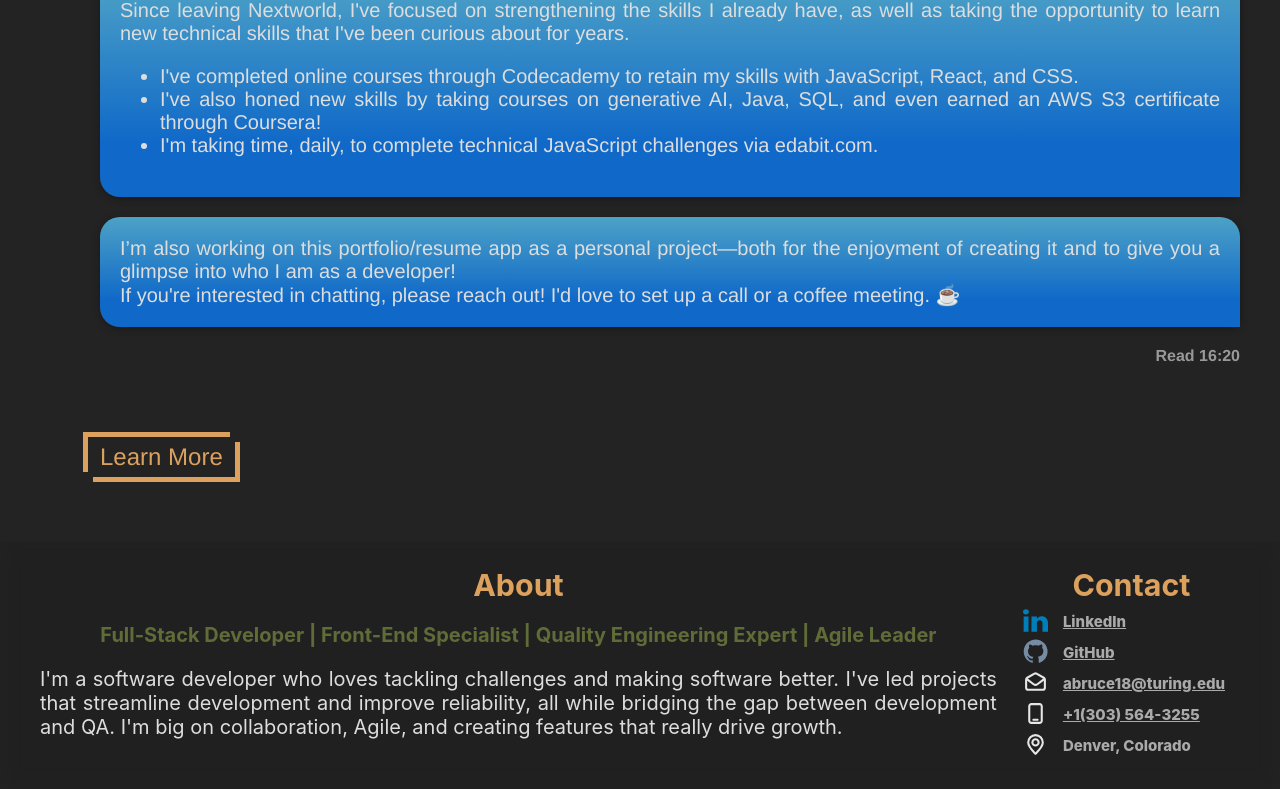
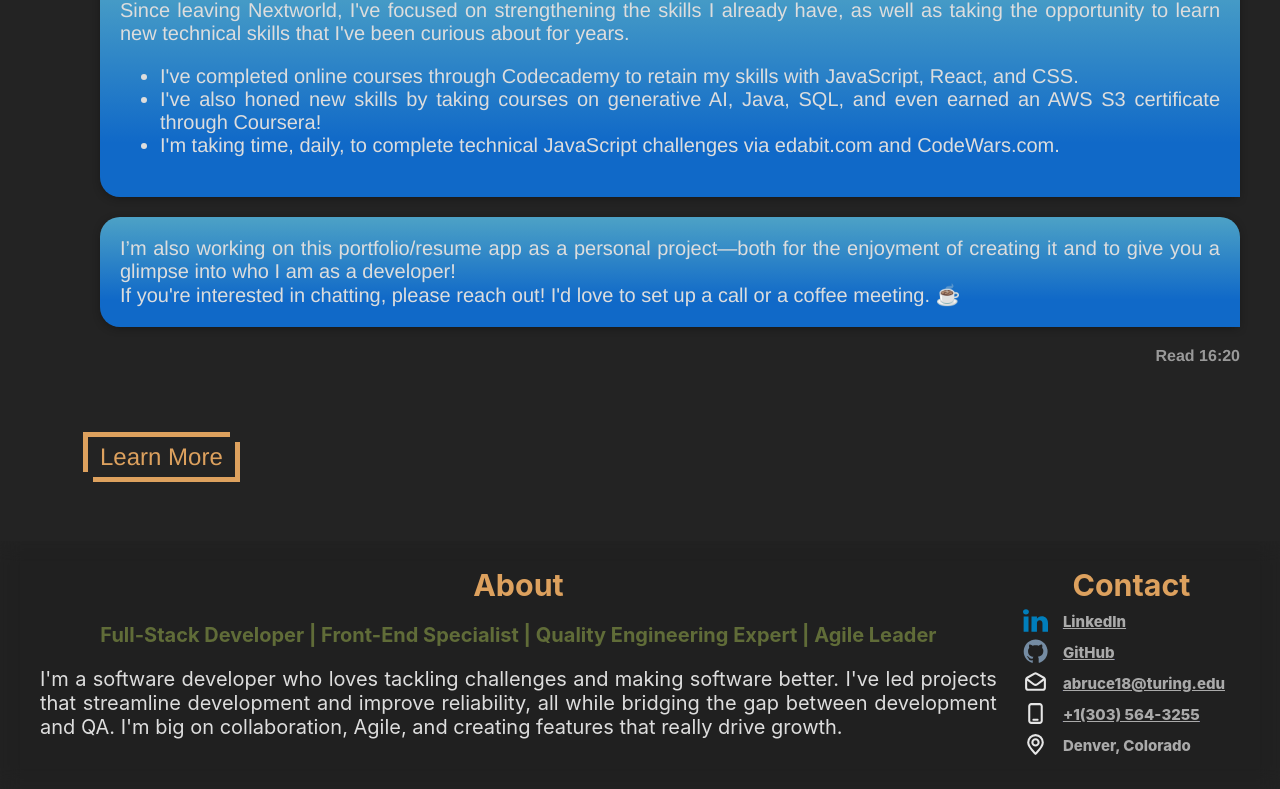
Before and after one commit to Alexbruce1/portfolio2024, a React (Create React App) app: page /tldr in a window 1280 px wide. Shown: the part 1405-2194 px from the top of the page. Built offline with nearby package versions, Linux system fonts and the light colour scheme.

Commit message:
Add codewars to TLDR

```diff
--- a/src/Components/Tldr.js
+++ b/src/Components/Tldr.js
@@ -54,7 +54,7 @@ function Tldr() {
               I've also honed new skills by taking courses on generative AI, Java, SQL, and even earned an AWS S3 certificate through Coursera!
             </li>
             <li>
-              I'm taking time, daily, to complete technical JavaScript challenges via edabit.com.
+              I'm taking time, daily, to complete technical JavaScript challenges via edabit.com and CodeWars.com.
             </li>
           </ul>
         </p>
```
